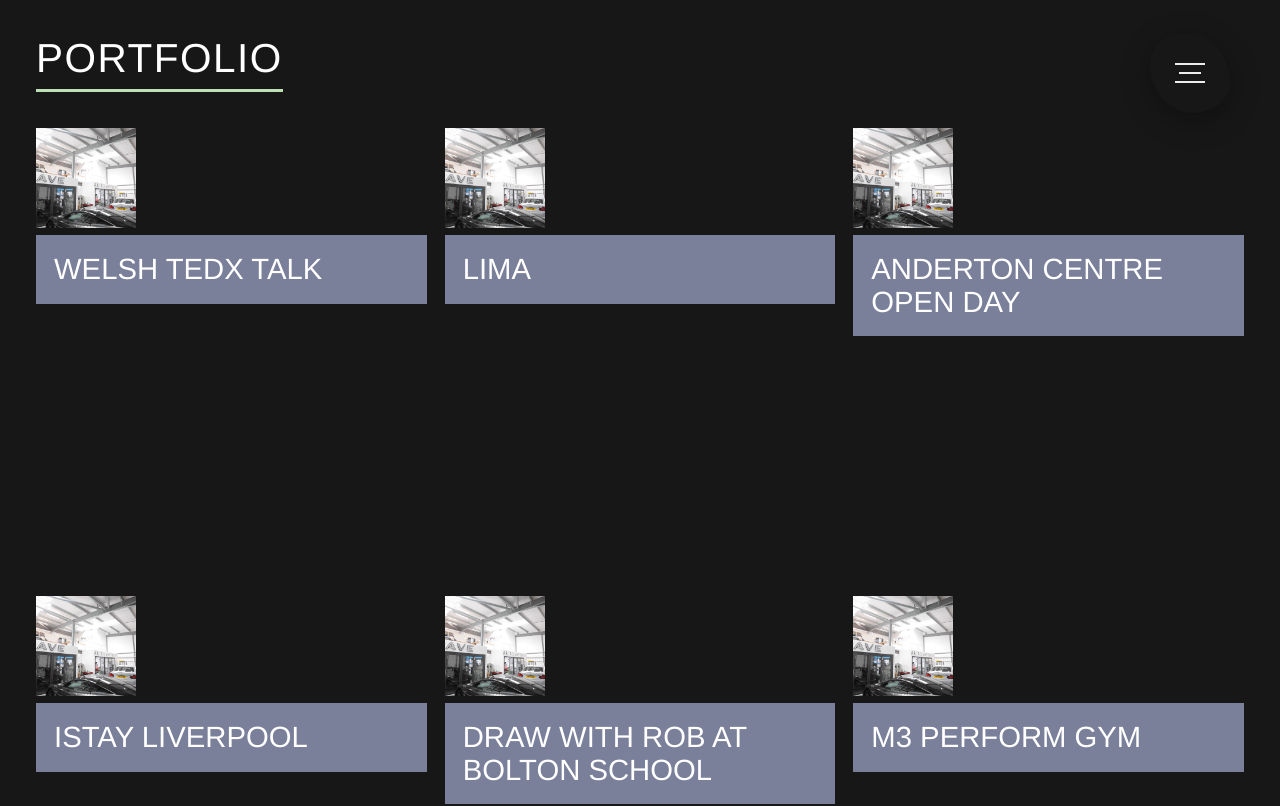
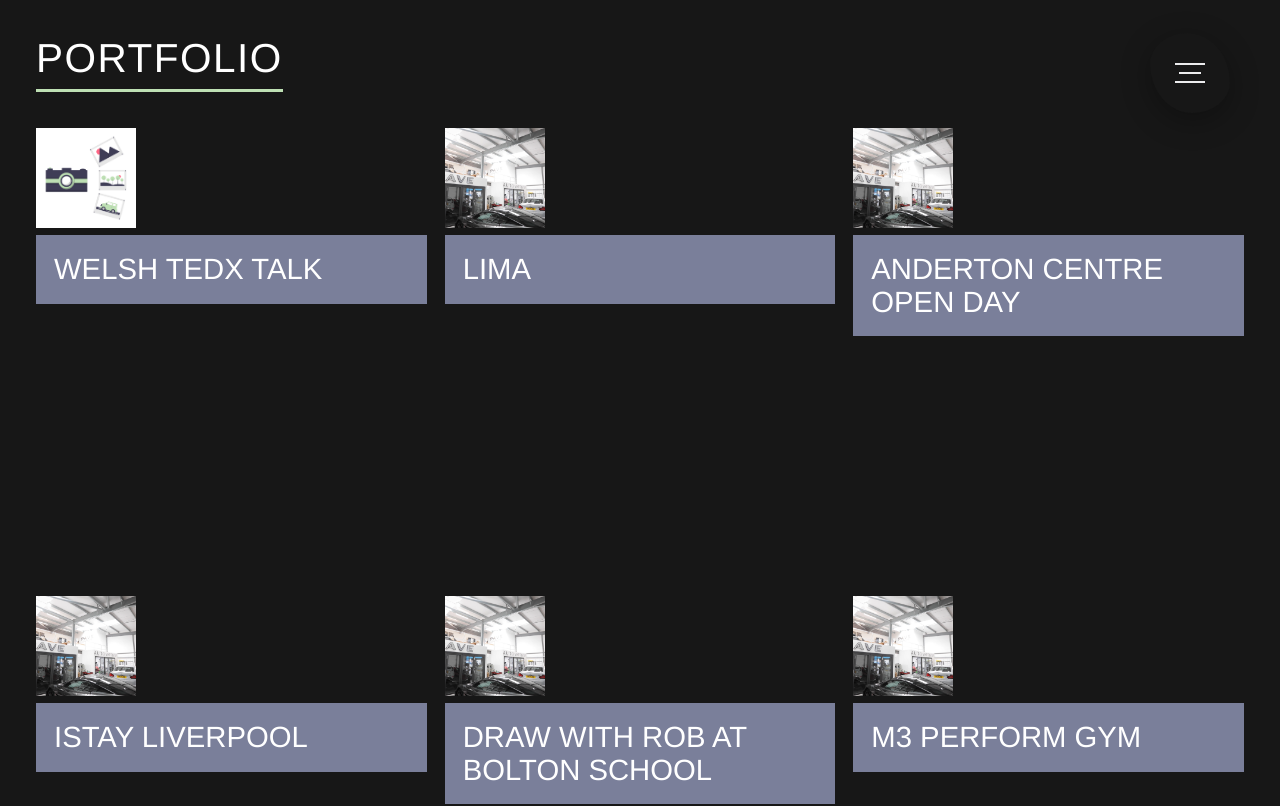
Before and after one commit to Info-Modant/modant-next-site, a Next.js app: page /portfolio in a window 1280 px wide. Shown: the top 806 px of the page. Built offline with nearby package versions, Linux system fonts and the light colour scheme.

Commit message:
provided default portfolio image

```diff
--- a/data/dataStructure.ts
+++ b/data/dataStructure.ts
@@ -37,7 +37,7 @@ export interface PortfolioItem {
   title: string,
   titleInHyphens: string,
   description: string,
-  thumbnail: string,
+  thumbnail?: string,
   videoLink: string,
 }
 
--- a/data/portfolios.json
+++ b/data/portfolios.json
@@ -4,7 +4,7 @@
     "title": "Welsh TedX Talk",
     "titleInHyphens": "welsh-tedx-talk",
     "description": "",
-    "thumbnail": "/images/thumbnails/pave-automotive.png",
+    "thumbnail": "",
     "videoLink": "https://player.vimeo.com/video/639626760?h=04bfc2cbca&amp;badge=0&amp;autopause=0&amp;player_id=0&amp;app_id=58479"
   },
   {
--- a/pages/portfolio/index.tsx
+++ b/pages/portfolio/index.tsx
@@ -5,6 +5,7 @@ import {PortfolioItem} from "../../data/dataStructure";
 import Image from 'next/image';
 import {useState} from "react";
 import { useRouter } from "next/router";
+import defaultPortfolioBackground from '../../public/images/default-portfolio-background.png';
 
 const portfolio = require('../../data/portfolios.json') as PortfolioItem[];
 
@@ -62,7 +63,7 @@ function Project({ project }: PortfolioItemProps) {
     >
       <div className={`animation-container ${hover ? 'hover-animation' : 'exit-hover-animation'}`}>
         <div className="img-container">
-          <Image src={project.thumbnail} width="100%" height="100%"
+          <Image src={ project.thumbnail || defaultPortfolioBackground } width="100%" height="100%"
                  alt={`Thumbnail for ${ project.title }`}/>
         </div>
         <div className="title-container">
```
Also changed, not shown: pages/contact.tsx (+5 -2 lines), public/images/default-portfolio-background.png (added).
